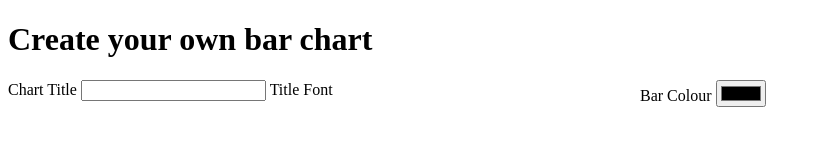
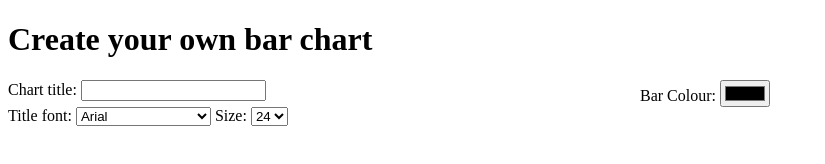
Before and after one commit to seamusmcgill/bar-chart-stretch-project, a website: page index.html in a window 1280 px wide. Shown: the whole page, without its empty margins (0-825 px from the left). Drawn offline with nearby package versions, Linux system fonts and the light colour scheme.

Commit message:
Created first half of user input form Added 8 fields to customize bar chart appearance Title, font, size, colours, axis labels, value labels, spacing

```diff
--- a/index.html
+++ b/index.html
@@ -7,14 +7,29 @@
   <h1>Create your own bar chart</h1>
   <div class="row">
     <div class="column">
-      <label for="chart-title">Chart Title</label>
+      <label for="chart-title">Chart title: </label>
       <input id="chart-title" name="chart-title">
-      <label for="title-font">Title Font</label>
-
     </div>
     <div class="column">
-      <label for="bar-colour">Bar Colour</label>
+      <label for="bar-colour">Bar Colour: </label>
       <input type="color" id="bar-colour" name="bar-colour">
+    </div>
+  </div>
+  <div class="row">
+    <div class="column">
+      <!-- FILL OUT THIS SECTION WITH FULL FUNCTIONALITY LATER -->
+      <label for="title-font">Title font: </label>
+      <select id="title-font" name="title-font">
+        <option value="Arial">Arial</option>
+        <option value="Times New Roman">Times New Roman</option>
+        <option value="Courier New">Courier New</option>
+      </select>
+      <label for="title-size">Size: </label>
+      <select id="title-size" name="title-size">
+        <option value="24px">24</option>
+        <option value="36px">36</option>
+        <option value="48px">48</option>
+      </select>
     </div>
   </div>
 
```
